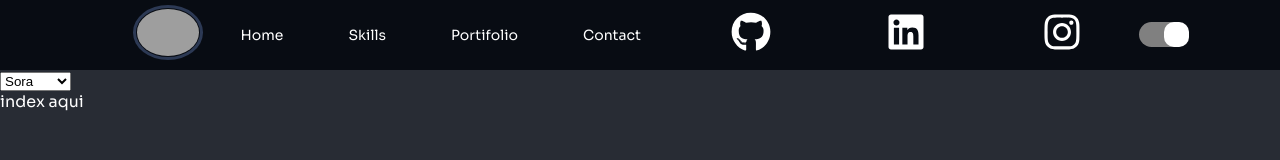
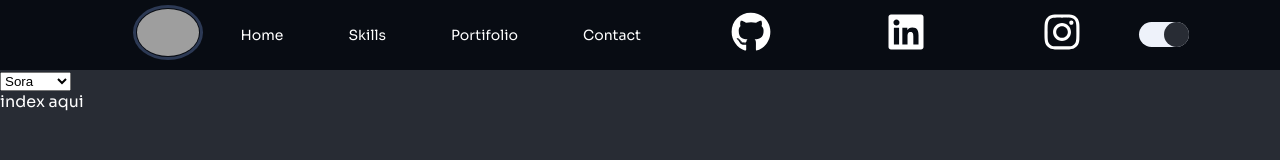
Before and after one commit to reytler/portifolio, a React (Create React App) app: page / in a window 1280 px wide. Shown: the top 160 px of the page. Built offline with nearby package versions, Linux system fonts and the light colour scheme; grey boxes are pictures that could not be loaded.

Commit message:
Ajustes de cor e comportamento no Switch

```diff
--- a/src/components/Switch/index.tsx
+++ b/src/components/Switch/index.tsx
@@ -1,4 +1,4 @@
-import { useEffect, useState } from 'react';
+import { useState } from 'react';
 import { useTheme } from '../../contexts/ContextTheme';
 import { Wrapped } from './styles';
 
@@ -13,8 +13,8 @@ export default function Swicth(){
 
     return(
         <Wrapped right={right}>
-            <span className='content'>
-                <span className='ball' onClick={()=>toogle()}/>
+            <span className='content' onClick={()=>toogle()}>
+                <span className='ball'/>
             </span>
         </Wrapped>
     )
--- a/src/components/Switch/styles.ts
+++ b/src/components/Switch/styles.ts
@@ -4,17 +4,19 @@ export const Wrapped = styled.span<{right: boolean}>`
     .ball{
         width: 25px;
         height: 25px;
-        border-radius: 10px;
-        background-color: white;
+        border-radius: 25px;
+        background-color: ${({right})=>right?'#282c34':'#eef2fa'};
     }
 
     .content{
+        cursor: pointer;
         width: 50px;
-        background-color: grey;
+        background-color: ${({right})=>right?'#eef2fa':'#282c34'};
         padding: 0px 0px 0px 0px;
         border-radius: 50px;
         display: flex;
         flex-direction: row;
         justify-content: ${({right})=>right?'right':'left'};
+        transition: all .5s ease-in;
     }
 `;
```
